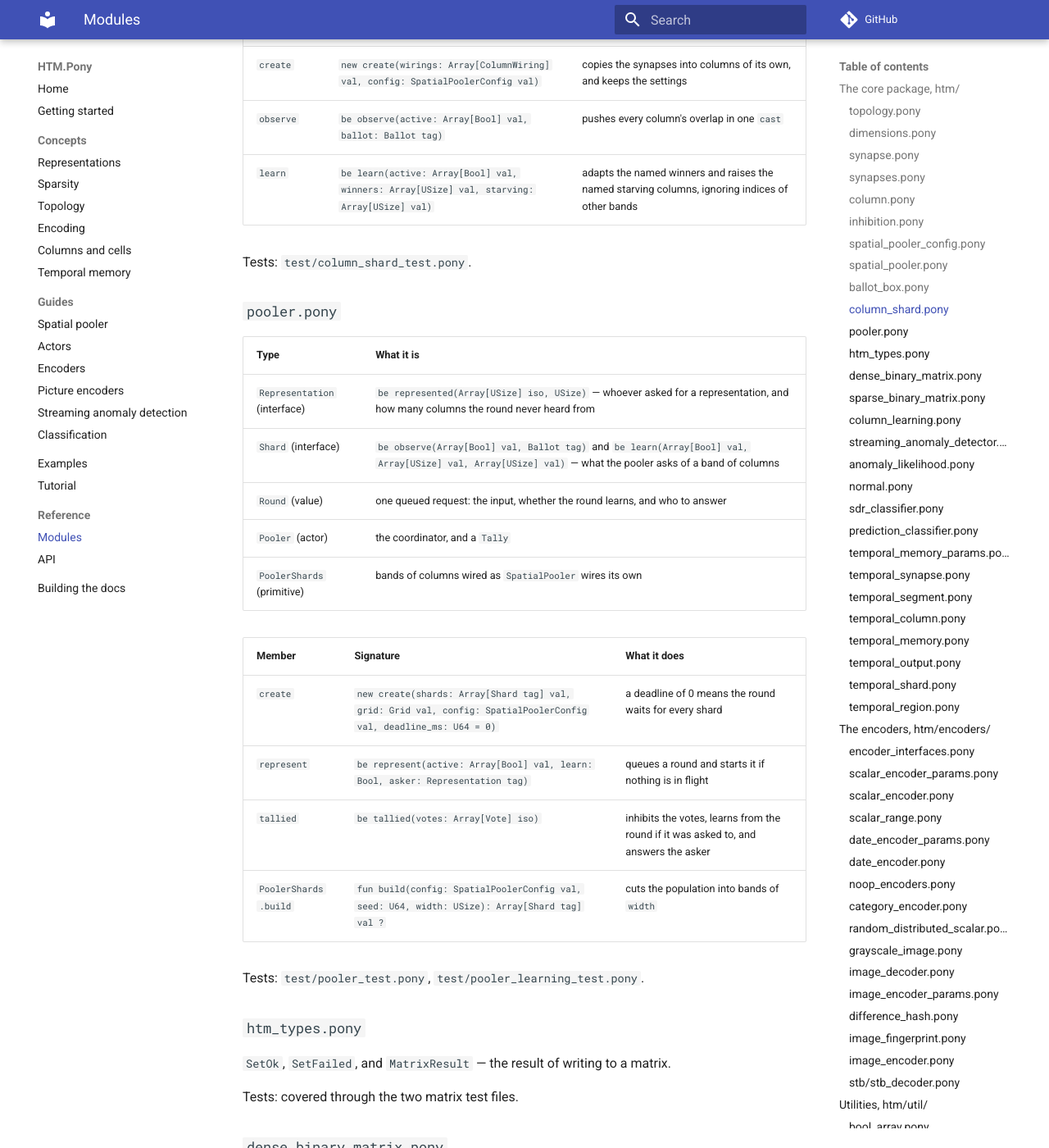
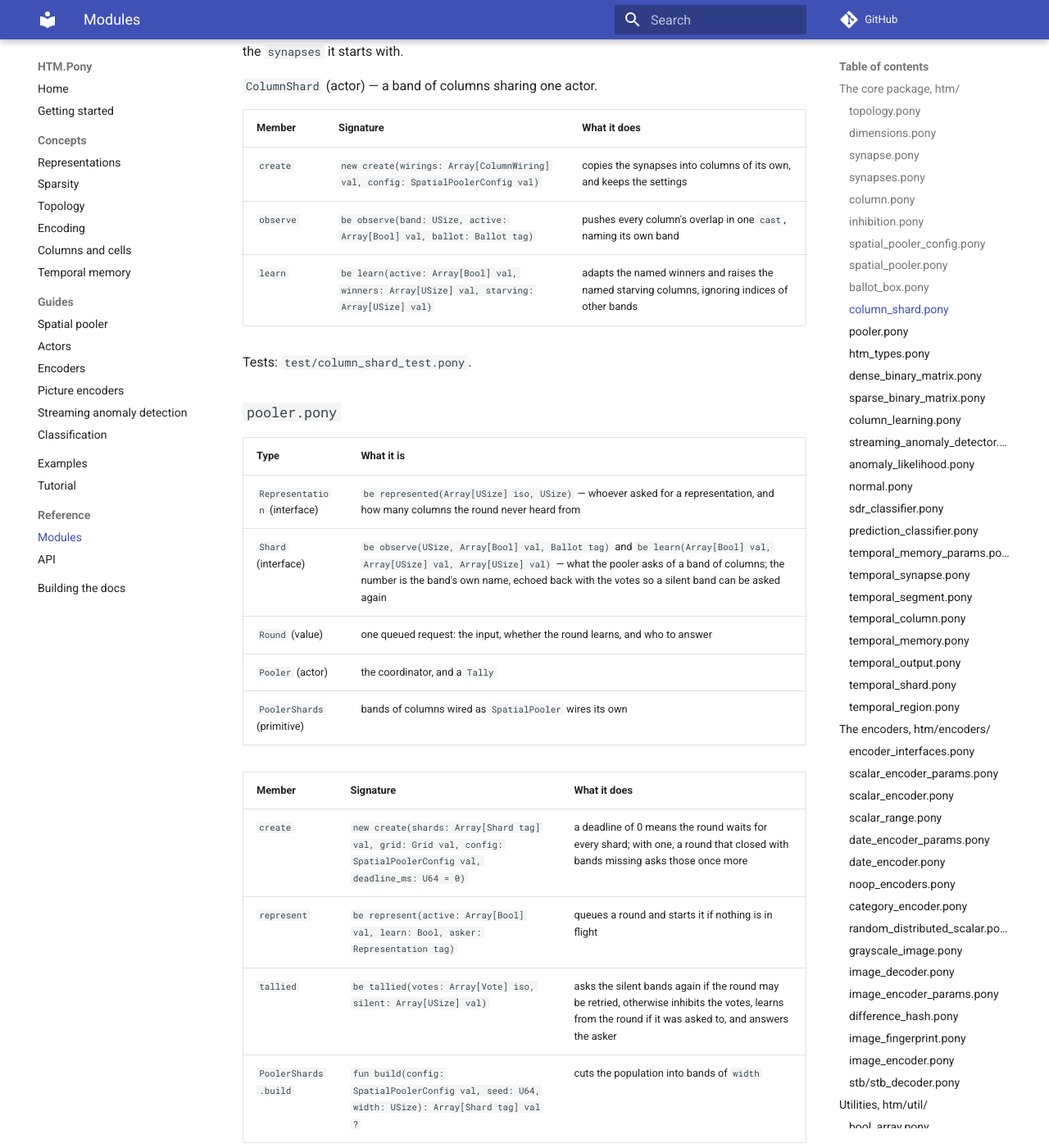
Before and after one commit to d-led/htm.pony, an MkDocs documentation site: the page built from docs/reference/modules.md, in a window 1280 px wide and 1400 px high, scrolled down 5856 px. Shown: the whole window at 82% size. Built offline with MkDocs 1.6.1 and Material for MkDocs 9.7.7, drawn with Linux system fonts in a browser that asks for light colours; comment, search, counter and statistics services are not loaded; some of the changed text lies outside the part shown.

Commit message:
Match the module reference to the protocols that answer, report and retry

```diff
--- a/docs/reference/modules.md
+++ b/docs/reference/modules.md
@@ -135,16 +135,16 @@ Tests: `test/spatial_pooler_test.pony`.
 | Type | What it is |
 | --- | --- |
 | `Vote` (value) | one column's answer: `column` and `overlap` |
-| `Ballot` (interface) | `be vote(Vote)` and `be cast(Array[Vote] iso)` — where votes go |
-| `Tally` (interface) | `be tallied(Array[Vote] iso)` — where the tally goes |
+| `Ballot` (interface) | `be vote(Vote)` and `be cast(USize, Array[Vote] iso)` — where votes go, the second naming the band they came from |
+| `Tally` (interface) | `be tallied(Array[Vote] iso, Array[USize] val)` — where the tally goes, with the bands that never reported |
 | `BallotBox` (actor) | collects the votes on one question |
 | `Deadline` (class) | the timer that closes a round when time runs out |
 
 | Member | Signature | What it does |
 | --- | --- | --- |
-| `create` | `new create(tally: Tally tag, expected: USize, quorum: USize = 0, deadline_ms: U64 = 0)` | a quorum of 0 or more than `expected` becomes `expected` |
+| `create` | `new create(tally: Tally tag, expected: USize, quorum: USize = 0, deadline_ms: U64 = 0, bands: Array[USize] val = [])` | a quorum of 0 or more than `expected` becomes `expected`; the roster is what lets the box name a silent band |
 | `vote` | `be vote(vote': Vote)` | adds one vote; ignored once the round is decided |
-| `cast` | `be cast(votes: Array[Vote] iso)` | adds a whole shard's votes in one message |
+| `cast` | `be cast(band: USize, votes: Array[Vote] iso)` | adds a whole band's votes in one message, and notes that the band reported |
 | `deadline_reached` | `be deadline_reached()` | closes the round early |
 
 Tests: `test/ballot_box_test.pony`.
@@ -159,7 +159,7 @@ the population, and the `synapses` it starts with.
 | Member | Signature | What it does |
 | --- | --- | --- |
 | `create` | `new create(wirings: Array[ColumnWiring] val, config: SpatialPoolerConfig val)` | copies the synapses into columns of its own, and keeps the settings |
-| `observe` | `be observe(active: Array[Bool] val, ballot: Ballot tag)` | pushes every column's overlap in one `cast` |
+| `observe` | `be observe(band: USize, active: Array[Bool] val, ballot: Ballot tag)` | pushes every column's overlap in one `cast`, naming its own band |
 | `learn` | `be learn(active: Array[Bool] val, winners: Array[USize] val, starving: Array[USize] val)` | adapts the named winners and raises the named starving columns, ignoring indices of other bands |
 
 Tests: `test/column_shard_test.pony`.
@@ -169,16 +169,16 @@ Tests: `test/column_shard_test.pony`.
 | Type | What it is |
 | --- | --- |
 | `Representation` (interface) | `be represented(Array[USize] iso, USize)` — whoever asked for a representation, and how many columns the round never heard from |
-| `Shard` (interface) | `be observe(Array[Bool] val, Ballot tag)` and `be learn(Array[Bool] val, Array[USize] val, Array[USize] val)` — what the pooler asks of a band of columns |
+| `Shard` (interface) | `be observe(USize, Array[Bool] val, Ballot tag)` and `be learn(Array[Bool] val, Array[USize] val, Array[USize] val)` — what the pooler asks of a band of columns; the number is the band's own name, echoed back with the votes so a silent band can be asked again |
 | `Round` (value) | one queued request: the input, whether the round learns, and who to answer |
 | `Pooler` (actor) | the coordinator, and a `Tally` |
 | `PoolerShards` (primitive) | bands of columns wired as `SpatialPooler` wires its own |
 
 | Member | Signature | What it does |
 | --- | --- | --- |
-| `create` | `new create(shards: Array[Shard tag] val, grid: Grid val, config: SpatialPoolerConfig val, deadline_ms: U64 = 0)` | a deadline of 0 means the round waits for every shard |
+| `create` | `new create(shards: Array[Shard tag] val, grid: Grid val, config: SpatialPoolerConfig val, deadline_ms: U64 = 0)` | a deadline of 0 means the round waits for every shard; with one, a round that closed with bands missing asks those once more |
 | `represent` | `be represent(active: Array[Bool] val, learn: Bool, asker: Representation tag)` | queues a round and starts it if nothing is in flight |
-| `tallied` | `be tallied(votes: Array[Vote] iso)` | inhibits the votes, learns from the round if it was asked to, and answers the asker |
+| `tallied` | `be tallied(votes: Array[Vote] iso, silent: Array[USize] val)` | asks the silent bands again if the round may be retried, otherwise inhibits the votes, learns from the round if it was asked to, and answers the asker |
 | `PoolerShards.build` | `fun build(config: SpatialPoolerConfig val, seed: U64, width: USize): Array[Shard tag] val ?` | cuts the population into bands of `width` |
 
 Tests: `test/pooler_test.pony`, `test/pooler_learning_test.pony`.
```
